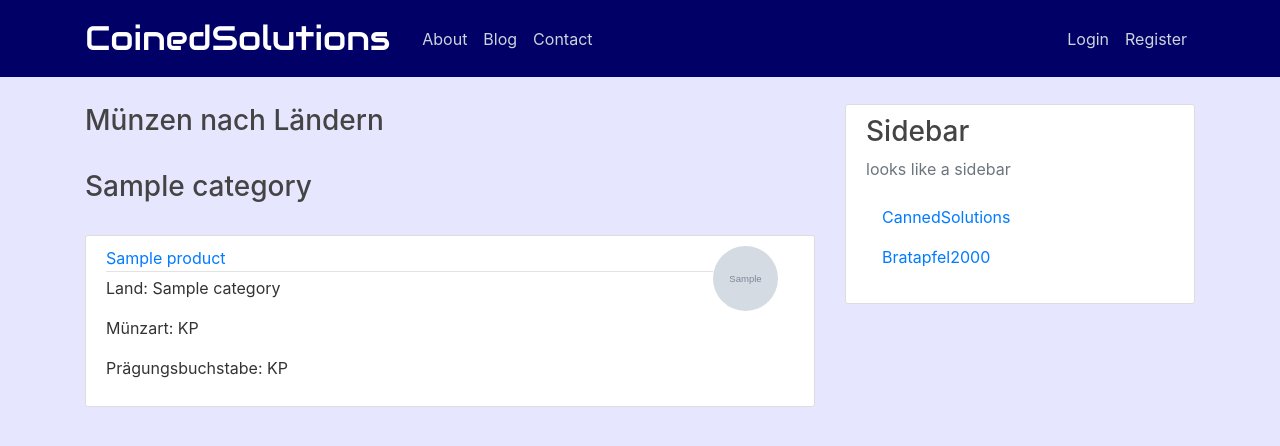
After one commit to Bratapfel2000/CoinedSolutions, a Django app: a page that uses coincollection/templates/coincollection/country.html in a window 1280 px wide. The commit adds this page. Shown: the top 446 px of the page. Run offline with Django 3.2, Linux system fonts and the light colour scheme; tables that the repository leaves empty hold one stand-in row (values such as "Sample post"); grey boxes marked "Sample" are stand-in pictures; some libraries are stand-ins or nearby versions.

Commit message:
add country.html in coins/templates and to urls / views

```diff
--- /dev/null
+++ b/coincollection/templates/coincollection/country.html
@@ -0,0 +1,28 @@
+{% extends "blog/base.html" %}
+{% block content %}
+
+{% load static %}
+
+		<h3>Münzen nach Ländern</h3></br>
+		<h3>{{ catdata.title }}</h3></br>
+
+{% for post in products %}
+	<article class="media content-section">
+		<div class="media-body">
+		    <div class="article-metadata">
+			    <a href="/sondermuenz/category/{{ post.id }}"  >{{ post.title }}</a></br>
+			</div>
+
+      {% if not post.category.parent.title  %}
+			 <p>Land: {{ post.category.title }}</p>
+  {% else %}
+  <p>Land: {{ post.category.parent.title }}</p>
+        {% endif %}
+		    <p>Münzart: {{ post.coin_sort_field }}</p>
+ 			<p>Prägungsbuchstabe: {{ post.coin_choice_field }}</p>
+		    </div>
+			<img class="rounded-circle article-img" src="{{ post.image.url }}">
+		</article>
+{% endfor %}
+
+{% endblock content %}
--- a/coincollection/templates/coincollection/home.html
+++ b/coincollection/templates/coincollection/home.html
@@ -10,7 +10,7 @@
       <ul>
       {% recursetree category %}
           <li>
-             <a href="/sondermuenz/products_13/{{ node.id }}/{{ node.slug }}">{{ node.title }}</a>
+             <a href="/coincollection/country/{{ node.id }}/{{ node.slug }}">{{ node.title }}</a>
               {% if not node.is_leaf_node %}
                   <ul class="children">
                      {{ children }}
--- a/coincollection/urls.py
+++ b/coincollection/urls.py
@@ -4,5 +4,6 @@ from . import views
 urlpatterns = [
     #path('coinhome/', views.coinhome, name='blog-home'),
     path('', views.coinhome, name='coin-home'),
+    path('country/<int:id>/<slug:slug>', views.country, name='country'),
 
 ]
--- a/coincollection/views.py
+++ b/coincollection/views.py
@@ -16,3 +16,13 @@ def coinhome(request):
 	order = myFilter.qs
 	context={'category':category, 'all_products':all_products, 'order':order, 'myFilter':myFilter}
 	return render(request, 'coincollection/home.html',context)
+
+def country(request,id,slug):
+    products = Product.objects.filter(category_id=id)
+    catdata = Category.objects.get(pk=id)
+    category = Category.objects.all()
+    context={'products': products,
+             'category':category,
+             'catdata':catdata,
+             'slug': slug}
+    return render(request,'coincollection/country.html',context)
```
